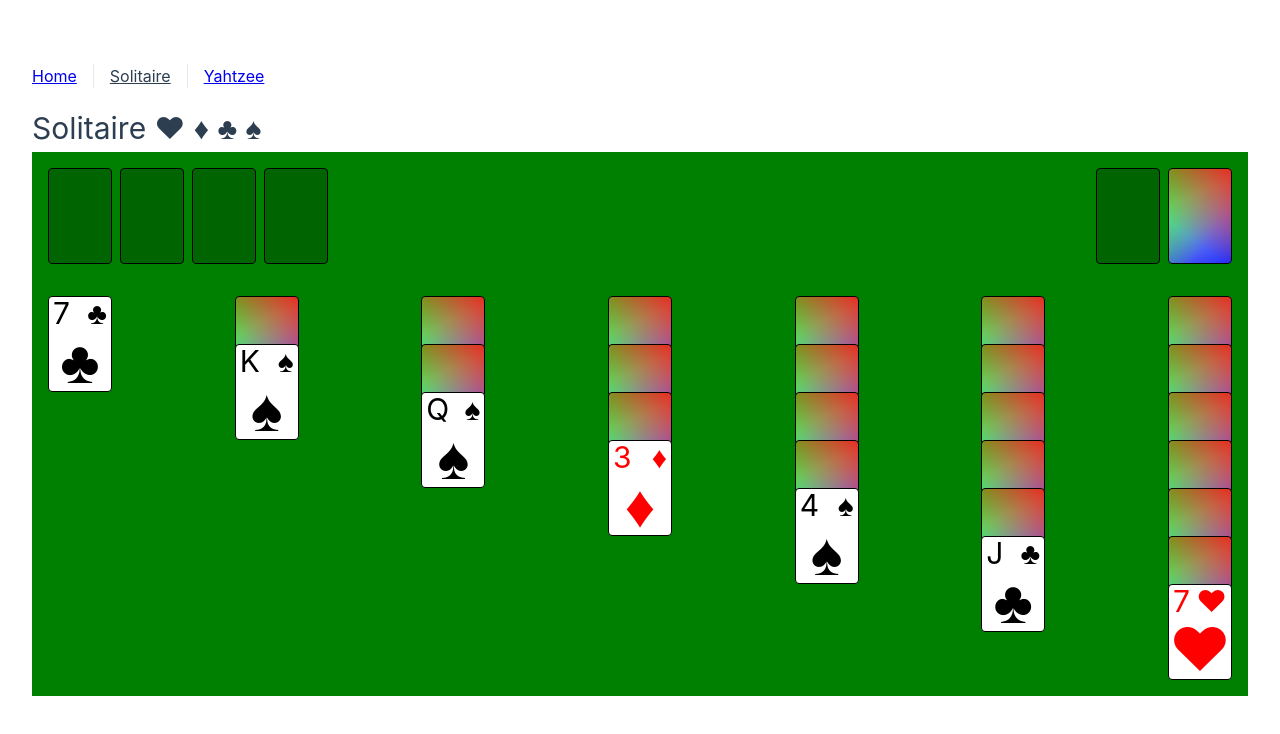
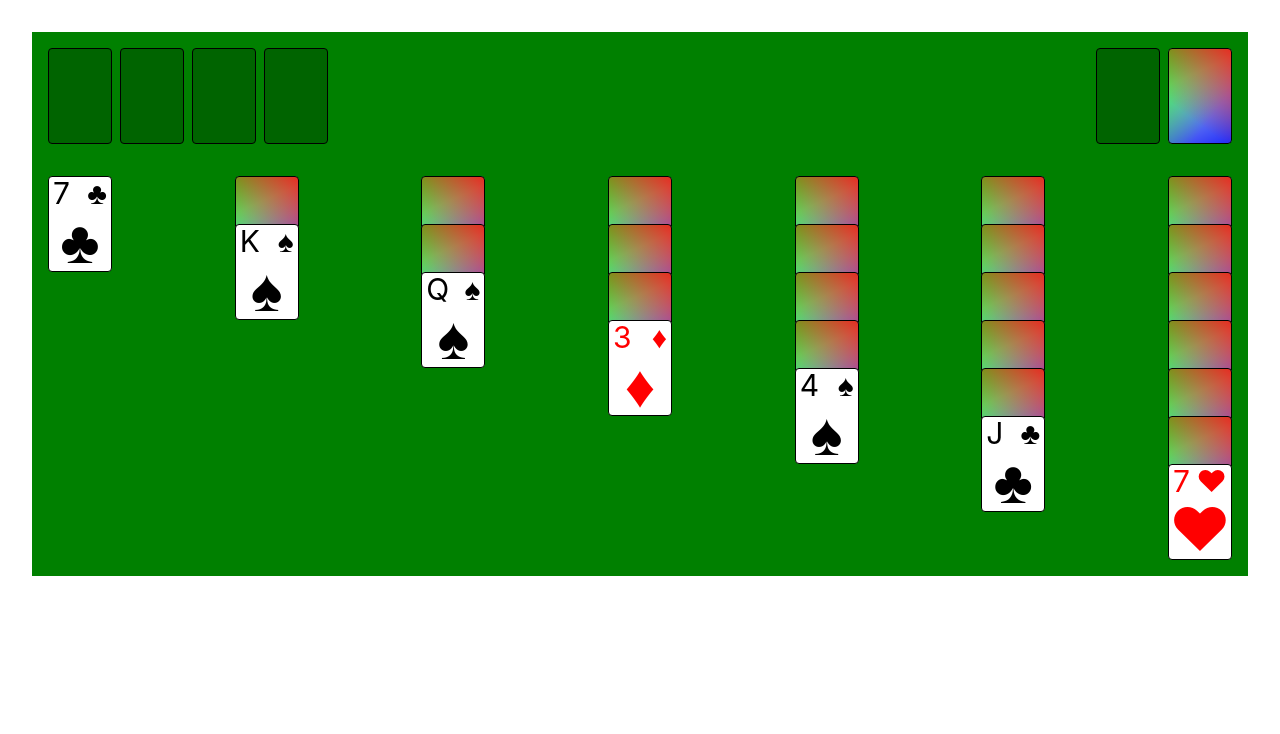
Before and after one commit to A1rPun/cards-and-dices, a Vue app: page /solitaire in a window 1280 px wide. Shown: the top 734 px of the page. Built offline with nearby package versions, Linux system fonts and the light colour scheme.

Commit message:
Disable router for now

```diff
--- a/src/App.vue
+++ b/src/App.vue
@@ -3,15 +3,15 @@ import { RouterLink, RouterView } from 'vue-router'
 </script>
 
 <template>
-  <header>
+  <!-- <header>
     <div class="wrapper">
       <nav>
         <RouterLink to="/">Home</RouterLink>
-        <RouterLink to="/solitaire">Solitaire</RouterLink>
-        <RouterLink to="/yahtzee">Yahtzee</RouterLink>
+        <RouterLink to="/solitaire">Solitaire ♥︎ ♦︎ ♣︎ ♠︎</RouterLink>
+        <RouterLink to="/yahtzee">Yahtzee ⚀ ⚅</RouterLink>
       </nav>
     </div>
-  </header>
+  </header> -->
 
   <RouterView />
 </template>
--- a/src/views/SolitaireView.vue
+++ b/src/views/SolitaireView.vue
@@ -106,8 +106,6 @@ function canAddToLane(card: Card): Lane|undefined {
 </script>
 
 <template>
-  <h1>Solitaire ♥︎ ♦︎ ♣︎ ♠︎</h1>
-
   <div class="solitaire">
     <div class="solitaire--header">
       <div class="solitaire--goal">
@@ -231,7 +229,6 @@ function canAddToLane(card: Card): Lane|undefined {
 .solitaire--wrap {
   display: flex;
   gap: 4px;
-  margin: 4px;
   padding: 4px;
 }
 
@@ -240,7 +237,6 @@ function canAddToLane(card: Card): Lane|undefined {
 .solitaire--playfield {
   display: flex;
   justify-content: space-between;
-  margin: 4px;
   padding: 4px;
 }
 
@@ -268,15 +264,13 @@ function canAddToLane(card: Card): Lane|undefined {
 
   .solitaire--wrap {
     gap: 8px;
-    margin: 8px;
-    padding: 8px;
+    padding: 16px;
   }
 
   .solitaire--deck {}
 
   .solitaire--playfield {
-    margin: 8px;
-    padding: 8px;
+    padding: 16px;
   }
 
   .solitaire--playfield-lane {
--- a/src/views/YahtzeeView.vue
+++ b/src/views/YahtzeeView.vue
@@ -24,7 +24,6 @@ function rollDice(dices: Die[]): Die[] {
 </script>
 
 <template>
-  <h1>Yahtzee ⚀ ⚅</h1>
   <div class="board">
     <div v-for="(die, idx) in dices" v-bind:key="idx">
       <PlayingDice :number="die.n" />
```
Also changed, not shown: src/router/index.ts (+6 -4 lines).
